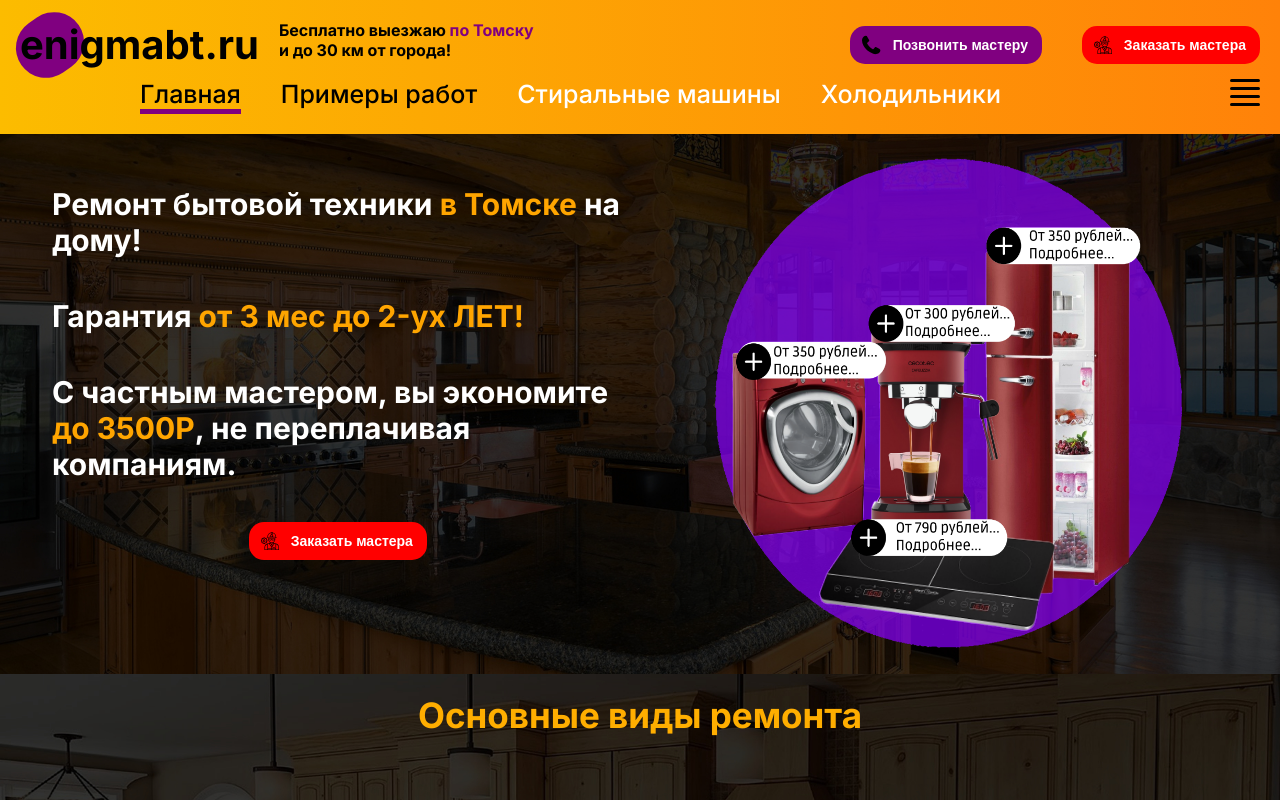
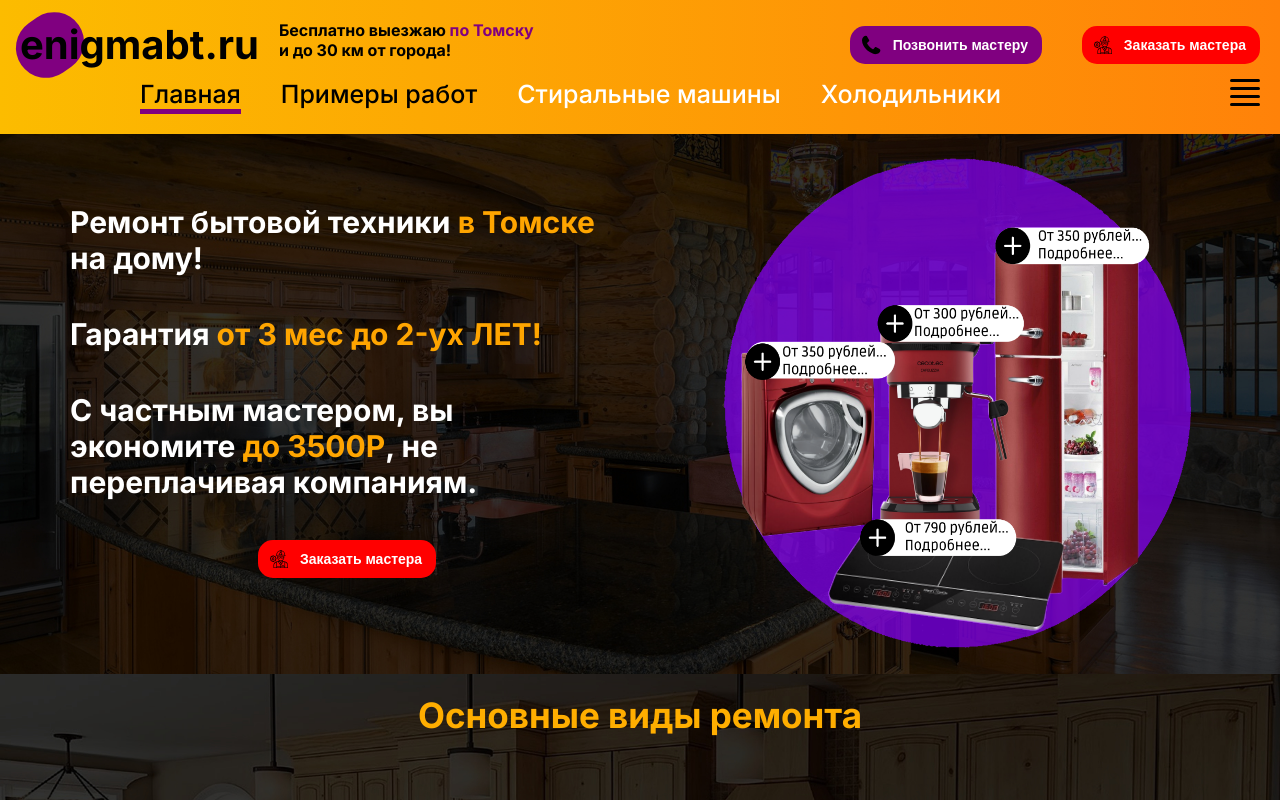
Before and after one commit to 02sorik/united100, a Next.js app: page / in a window 1280 px wide. Shown: the top 800 px of the page. Built offline with nearby package versions, Linux system fonts and the light colour scheme.

Commit message:
correct8

```diff
--- a/app/components/headerBlock.js
+++ b/app/components/headerBlock.js
@@ -18,7 +18,7 @@ export const HeaderBlock = (props) => {
                 )
             }
                 <div className={`${styles.container} ${styles.header__image}`} style={{color: 'white'}}>
-                    <div className={styles.text} style={{padding: '32px'}}>
+                    <div className={styles.text} style={{padding: '50px'}}>
                         <h1 className={styles.title} style={{color: 'white'}}>
                             {data.text1} <span className={styles.organe} size="6" color="white">{data.text2}</span> {data.text3}
                         </h1>
```
